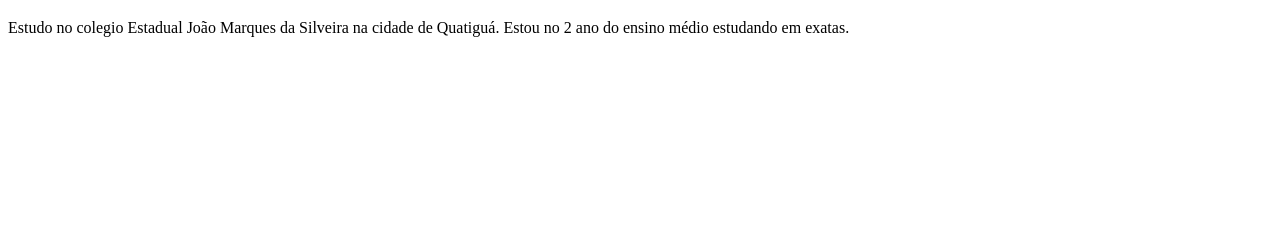
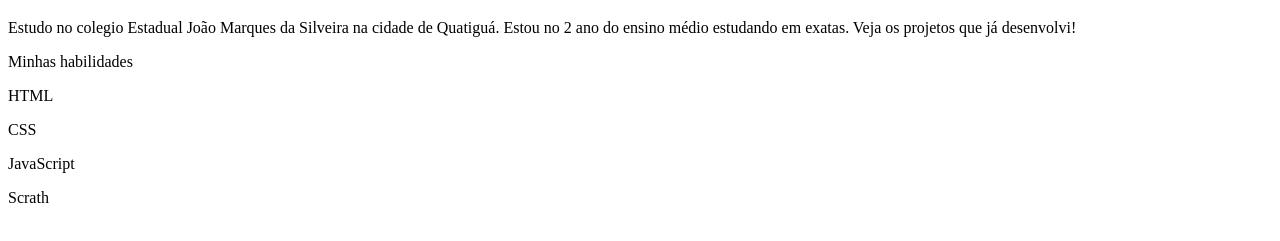
Before and after one commit to samanteigaa/projeto-1-trimestre, a plain HTML site: page index.html in a window 1280 px wide. Shown: the part 377-618 px from the top of the page. Drawn offline with Linux system fonts and the light colour scheme.

Commit message:
Add files via upload

```diff
--- a/index.html
+++ b/index.html
@@ -7,9 +7,21 @@
     <link rel="stylesheets" href="styles.css">
 </head>
 <body>
-    <img src="avatar-perfil.png" alt="avatar da fernanda">
+    <header class="conteiner">
+    <img src="avatar-perfil.png" alt="avatar da samantha">
     <p>Eu sou Samantha</p>
     <h1>Sou estudante de programação</h1>
-    <p>Estudo no colegio Estadual João Marques da Silveira na cidade de Quatiguá. Estou no 2 ano do ensino médio estudando em exatas.</p>
+    <p>Estudo no colegio Estadual João Marques da Silveira na cidade de Quatiguá.
+    Estou no 2 ano do ensino médio estudando em exatas.
+    Veja os projetos que já desenvolvi!</p>
+
+    <p>Minhas habilidades</p>
+    <div>
+        <p>HTML</p>
+        <p>CSS</p>
+        <P>JavaScript</P>
+        <p>Scrath</p>
+    </div>
+    </header>
 </body>
 </html>
```
